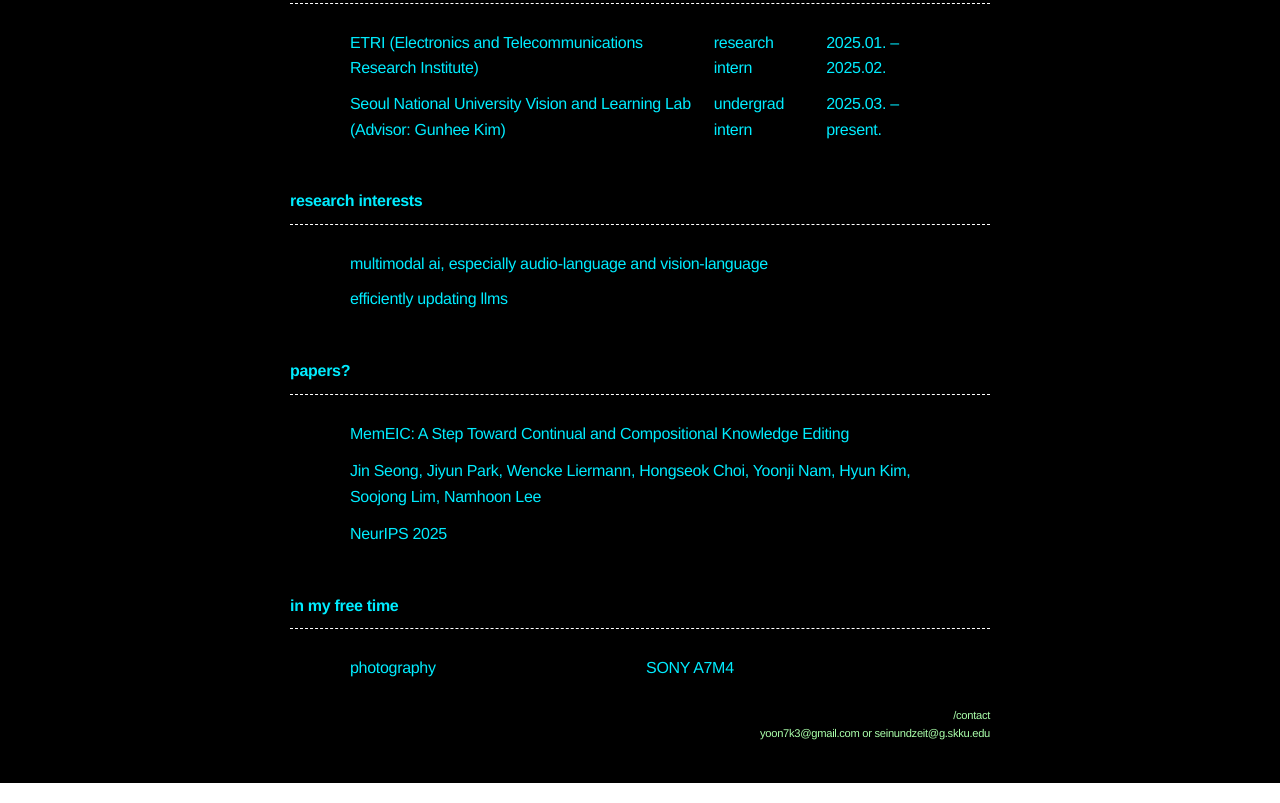
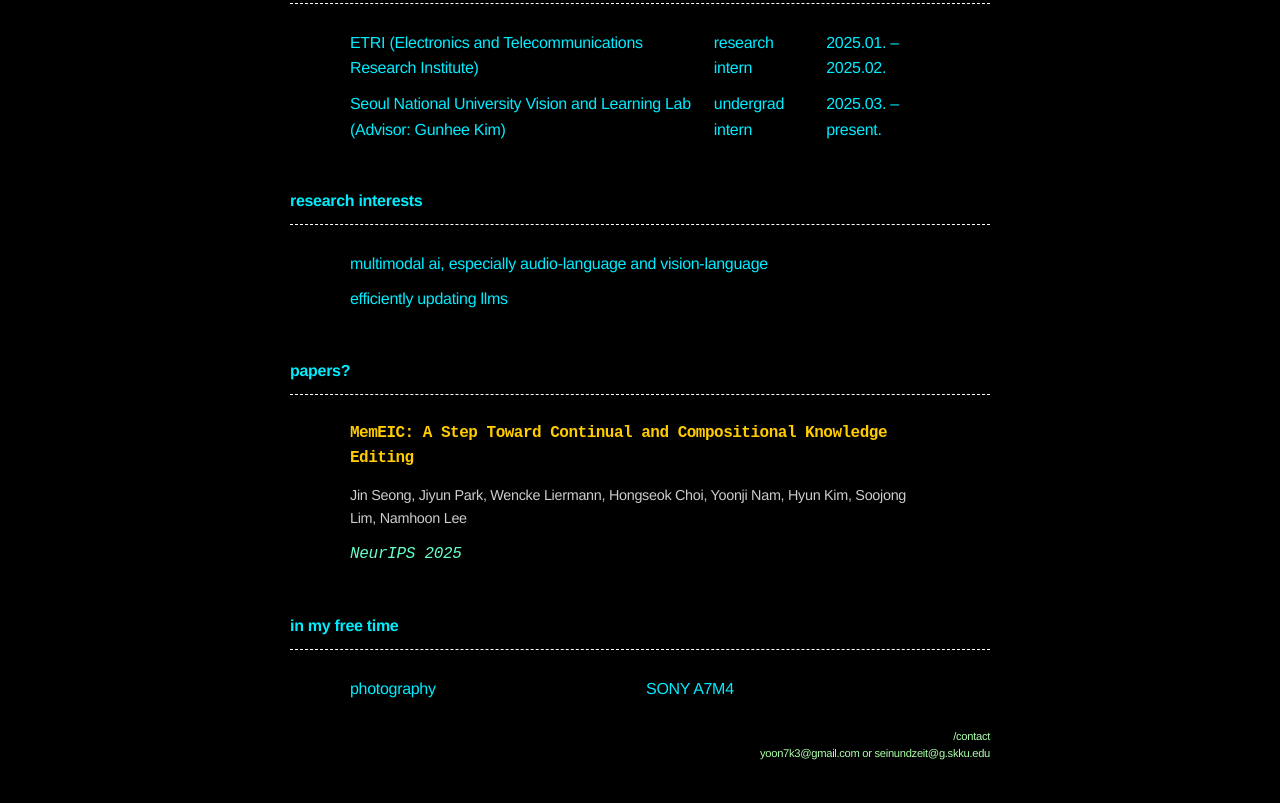
Before and after one commit to NamYoonJi/NamYoonJi.github.io, a plain HTML site: page index.html in a window 1280 px wide. Shown: the part 636-1439 px from the top of the page. Drawn offline with Linux system fonts and the light colour scheme.

Commit message:
Update style.css

```diff
--- a/style.css
+++ b/style.css
@@ -26,7 +26,7 @@ body{
 
 /* rainbow ASCII text */
 .ascii-art{
-  font-family:"Fira Code", "DejaVu Sans Mono", Menlo, Consolas, monospace;
+  font-family:"Fira Code","DejaVu Sans Mono",Menlo,Consolas,monospace;
   white-space:pre;
   text-align:center;
   line-height:1.08;
@@ -65,16 +65,19 @@ td{ padding:4px 8px; word-break:keep-all; }
 @media (max-width:600px){ .ascii-art{ font-size:1.8vw; } }
 
 /* === papers 전용 스타일 === */
-.papers-title {
-  font-family: 'Courier New', Courier, monospace;
-  letter-spacing: -1px;
+.paper-title {
+  font-family: 'Courier New', monospace;
+  font-weight: bold;
+  letter-spacing: -0.5px;
   color: #ffcc00;
 }
-
-.papers-list td {
-  font-family: 'Courier New', monospace;
-  letter-spacing: -0.5px;
-  color: #ffcc00;
-  font-size: 0.95em;
-  line-height: 1.4;
+.paper-authors {
+  font-family: 'Avenir','Helvetica Neue',sans-serif;
+  font-size: 0.9em;
+  color: #cccccc;
 }
+.paper-conf {
+  font-family: 'Fira Code', monospace;
+  font-style: italic;
+  color: #66ffcc;
+}
```
